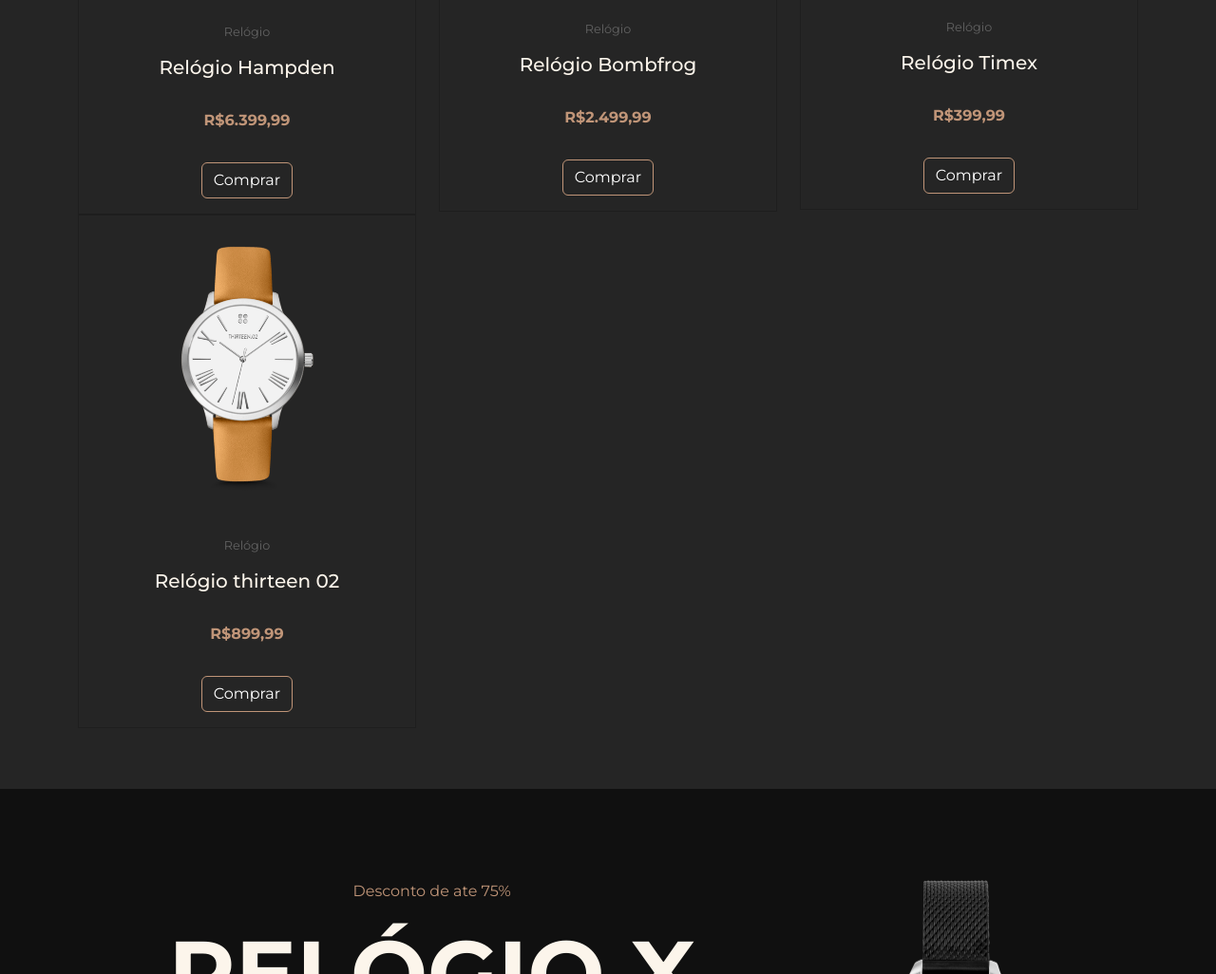
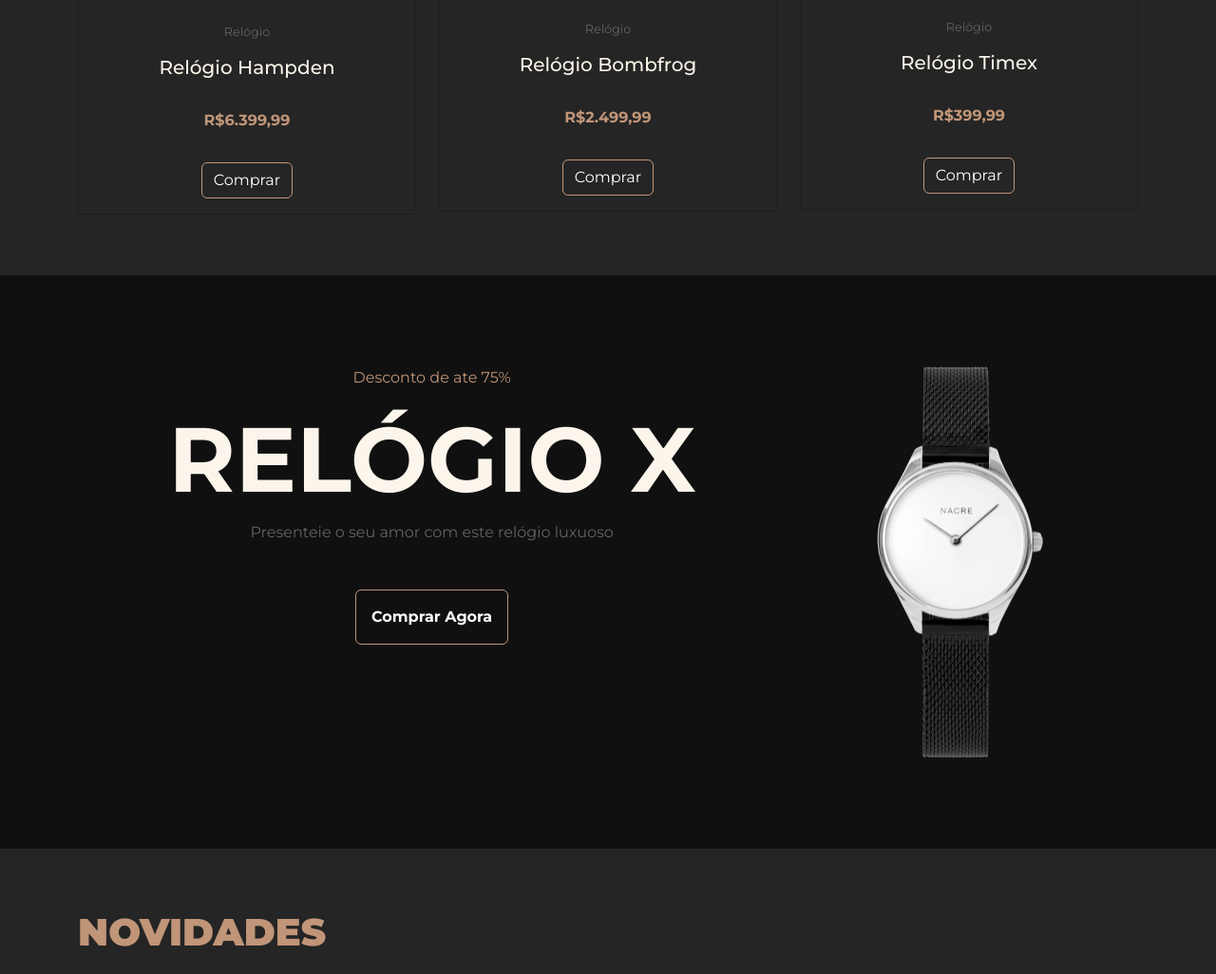
Before and after one commit to Gabrielmgb/ecommerce-exact-time-bootstrap, a plain HTML site: page index.html in a window 1280 px wide. Shown: the part 1452-2478 px from the top of the page at 95% size. Drawn offline with nearby package versions, Linux system fonts and the light colour scheme.

Commit message:
Relógio thirteen 02 oculto

```diff
--- a/index.html
+++ b/index.html
@@ -197,7 +197,7 @@
                 </div>
             </div>
 
-            <div class="col-12 col-md-4">
+            <!-- <div class="col-12 col-md-4">
                 <div class="card primary-bg-color">
                     <img src="img/relogio6.png" alt="Relógio 6" class="card-img-top img-fluid">
                     <div class="card-body">
@@ -208,7 +208,7 @@
                         <a href="#" class="btn btn-primary">Comprar</a>
                     </div>
                 </div>
-            </div>
+            </div> -->
 
         </div>
     </div>
```
